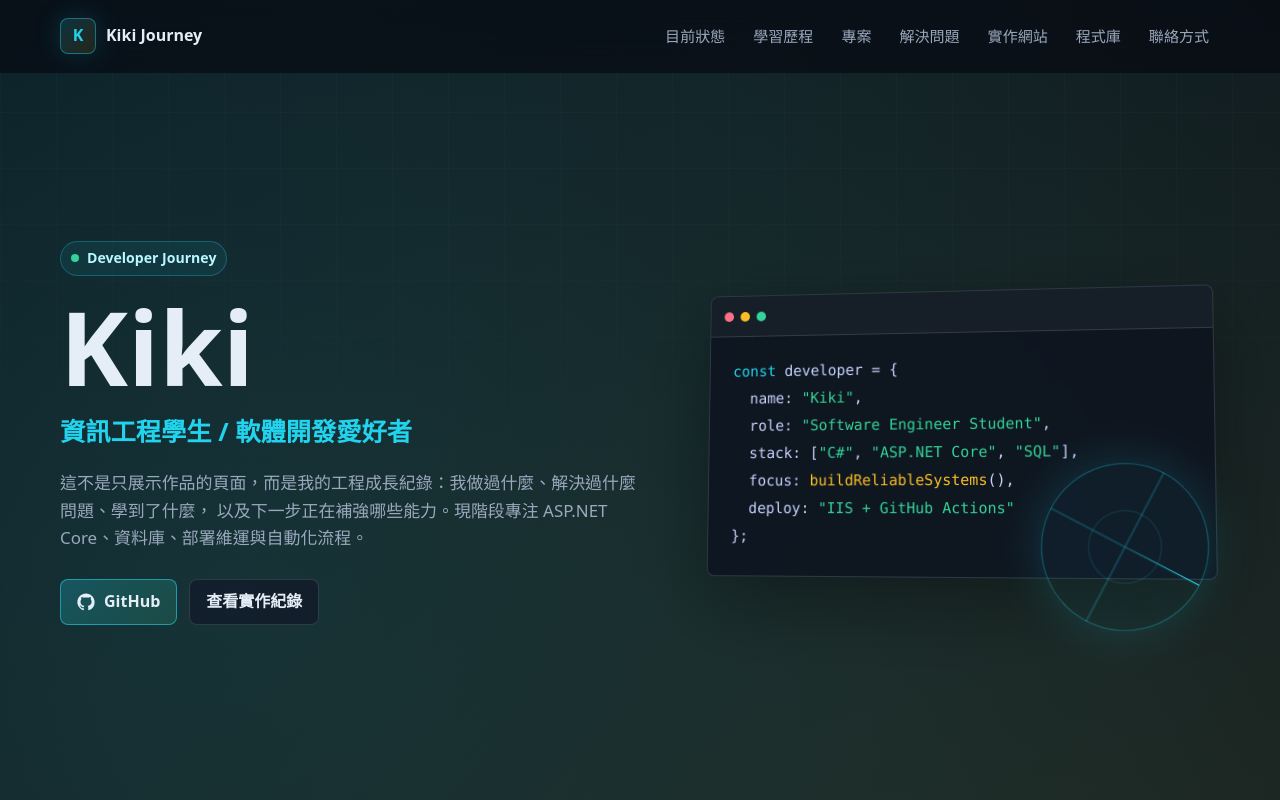
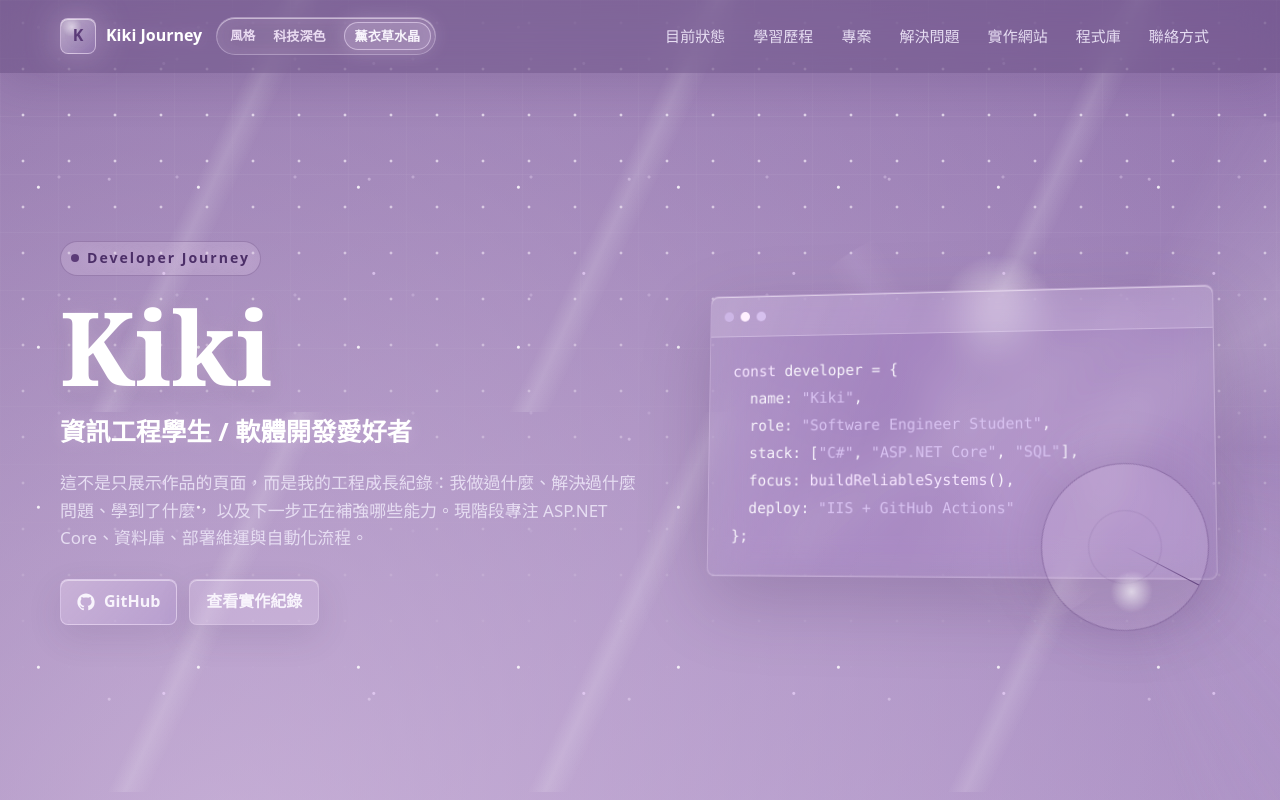
Before and after one commit to 7777lingling/Kiki-Portfolio, a plain HTML site: page index.html in a window 1280 px wide. Shown: the top 800 px of the page. Drawn offline with Linux system fonts and the light colour scheme.

Commit message:
個人化設計

```diff
--- a/index.html
+++ b/index.html
@@ -6,14 +6,22 @@
   <meta name="description" content="Kiki Portfolio - 資訊工程學生與軟體開發愛好者的個人作品集。" />
   <title>Kiki Portfolio</title>
   <link rel="stylesheet" href="style.css" />
+  <link rel="stylesheet" href="theme-lavender.css" />
 </head>
 <body>
   <header class="site-header" id="top">
     <nav class="nav" aria-label="主選單">
-      <a class="brand" href="#top" aria-label="Kiki Developer Journey 首頁">
-        <span class="brand-mark">K</span>
-        <span>Kiki Journey</span>
-      </a>
+      <div class="nav-left">
+        <a class="brand" href="#top" aria-label="Kiki Developer Journey 首頁">
+          <span class="brand-mark">K</span>
+          <span>Kiki Journey</span>
+        </a>
+        <div class="theme-panel" aria-label="個人化視覺風格">
+          <span class="theme-panel-label">風格</span>
+          <button class="theme-chip is-active" type="button" data-theme-option="tech">科技深色</button>
+          <button class="theme-chip lavender-chip" type="button" data-theme-option="lavender">薰衣草水晶</button>
+        </div>
+      </div>
       <button class="menu-toggle" type="button" aria-label="開啟選單" aria-expanded="false">
         <span></span>
         <span></span>
@@ -710,6 +718,29 @@
       });
     }
 
+    function initThemeSwitcher() {
+      const buttons = document.querySelectorAll("[data-theme-option]");
+      const savedTheme = localStorage.getItem("portfolioTheme") || "lavender";
+
+      function applyTheme(theme) {
+        document.body.dataset.theme = theme;
+        localStorage.setItem("portfolioTheme", theme);
+        buttons.forEach(button => {
+          const isActive = button.dataset.themeOption === theme;
+          button.classList.toggle("is-active", isActive);
+          button.setAttribute("aria-pressed", String(isActive));
+        });
+      }
+
+      buttons.forEach(button => {
+        button.addEventListener("click", () => {
+          applyTheme(button.dataset.themeOption);
+        });
+      });
+
+      applyTheme(savedTheme);
+    }
+
     function observeRevealElements() {
       const revealElements = document.querySelectorAll(".reveal:not(.is-visible)");
       const observer = new IntersectionObserver((entries, currentObserver) => {
@@ -754,6 +785,7 @@
       renderFeaturedProjects();
       renderRepositories(filteredRepositories);
       initNavigation();
+      initThemeSwitcher();
       initProjectPagination();
       initRepositoryPagination();
       observeRevealElements();
--- a/style.css
+++ b/style.css
@@ -95,6 +95,13 @@
       white-space: nowrap;
     }
 
+    .nav-left {
+      display: flex;
+      align-items: center;
+      gap: 14px;
+      min-width: 0;
+    }
+
     .brand-mark {
       width: 36px;
       height: 36px;
@@ -105,6 +112,49 @@
       background: linear-gradient(135deg, rgba(34, 211, 238, 0.18), rgba(251, 191, 36, 0.12));
       box-shadow: 0 0 28px rgba(34, 211, 238, 0.18);
       color: var(--cyan);
+    }
+
+    .theme-panel {
+      display: inline-flex;
+      align-items: center;
+      gap: 7px;
+      min-height: 36px;
+      padding: 4px;
+      border: 1px solid var(--line);
+      border-radius: 999px;
+      background: rgba(18, 26, 42, 0.56);
+      backdrop-filter: blur(14px);
+    }
+
+    .theme-panel-label {
+      padding-left: 9px;
+      color: var(--muted);
+      font-size: 0.78rem;
+      font-weight: 800;
+      white-space: nowrap;
+    }
+
+    .theme-chip {
+      min-height: 28px;
+      padding: 0 10px;
+      border: 1px solid transparent;
+      border-radius: 999px;
+      background: transparent;
+      color: var(--muted);
+      font: inherit;
+      font-size: 0.82rem;
+      font-weight: 850;
+      cursor: pointer;
+      transition: color 0.2s ease, border-color 0.2s ease, background 0.2s ease, box-shadow 0.2s ease;
+    }
+
+    .theme-chip:hover,
+    .theme-chip:focus-visible,
+    .theme-chip.is-active {
+      border-color: rgba(34, 211, 238, 0.42);
+      background: rgba(34, 211, 238, 0.1);
+      color: var(--text);
+      outline: none;
     }
 
     .nav-links {
@@ -939,6 +989,27 @@
         min-height: 64px;
       }
 
+      .nav-left {
+        flex-wrap: wrap;
+        gap: 8px;
+        max-width: calc(100% - 56px);
+      }
+
+      .theme-panel {
+        order: 2;
+        width: 100%;
+        max-width: 260px;
+      }
+
+      .theme-panel-label {
+        font-size: 0.74rem;
+      }
+
+      .theme-chip {
+        flex: 1;
+        padding: 0 8px;
+      }
+
       .menu-toggle {
         display: block;
       }
--- /dev/null
+++ b/theme-lavender.css
@@ -0,0 +1,330 @@
+body[data-theme="lavender"] {
+  --bg: #6b4c8b;
+  --bg-soft: #8e6cab;
+  --panel: rgba(237, 217, 243, 0.32);
+  --panel-solid: rgba(237, 217, 243, 0.52);
+  --line: rgba(246, 230, 255, 0.32);
+  --text: #F8F4FC;
+  --muted: #E6DDF2;
+  --cyan: #5b3b78;
+  --green: #d6c0ee;
+  --amber: #fff0ff;
+  --rose: #cdb6e6;
+  --blue: #b398d6;
+  --shadow: 0 28px 90px rgba(51, 31, 68, 0.3);
+  background:
+    radial-gradient(circle at 18% 12%, rgba(237, 217, 243, 0.58), transparent 25%),
+    radial-gradient(circle at 72% 18%, rgba(203, 182, 230, 0.54), transparent 32%),
+    radial-gradient(circle at 58% 92%, rgba(255, 240, 255, 0.34), transparent 34%),
+    linear-gradient(135deg, #6b4c8b 0%, #8e6cab 40%, #b398d6 72%, #edd9f3 100%);
+  color: var(--text);
+}
+
+body[data-theme="lavender"]::before {
+  background-image:
+    radial-gradient(circle, rgba(255, 248, 255, 0.9) 0 1px, transparent 1.8px),
+    radial-gradient(circle, rgba(246, 230, 255, 0.46) 0 1px, transparent 2px),
+    linear-gradient(rgba(255, 255, 255, 0.07) 1px, transparent 1px),
+    linear-gradient(90deg, rgba(255, 255, 255, 0.05) 1px, transparent 1px);
+  background-size: 46px 46px, 118px 118px, 58px 58px, 58px 58px;
+  mask-image: linear-gradient(to bottom, rgba(0, 0, 0, 0.9), transparent 86%);
+}
+
+body[data-theme="lavender"]::after {
+  content: "";
+  position: fixed;
+  inset: 0;
+  pointer-events: none;
+  background:
+    radial-gradient(circle at 24% 22%, rgba(255, 255, 255, 0.95) 0 1px, transparent 2px),
+    radial-gradient(circle at 78% 34%, rgba(240, 215, 255, 0.72) 0 1px, transparent 2px),
+    radial-gradient(circle at 42% 72%, rgba(246, 230, 255, 0.44) 0 1px, transparent 2px),
+    linear-gradient(115deg, transparent 0 46%, rgba(255, 255, 255, 0.16) 49%, transparent 53%);
+  background-size: 160px 160px, 210px 210px, 260px 260px, 420px 420px;
+  animation: lavenderSparkle 7s ease-in-out infinite alternate;
+  z-index: -1;
+}
+
+body[data-theme="lavender"] h1,
+body[data-theme="lavender"] h2 {
+  color: #FFFFFF;
+  font-family: Georgia, "Times New Roman", "Noto Serif TC", serif;
+  font-weight: 700;
+  text-shadow:
+    0 0 18px rgba(237, 217, 243, 0.38),
+    0 3px 20px rgba(75, 48, 98, 0.24);
+}
+
+body[data-theme="lavender"] h3,
+body[data-theme="lavender"] .brand,
+body[data-theme="lavender"] .hero-role,
+body[data-theme="lavender"] .status-card strong {
+  color: #FFFFFF;
+  text-shadow: 0 0 18px rgba(237, 217, 243, 0.24);
+}
+
+body[data-theme="lavender"] .section-kicker,
+body[data-theme="lavender"] .eyebrow,
+body[data-theme="lavender"] .repo-link,
+body[data-theme="lavender"] .project-index {
+  color: #4c2f68;
+  letter-spacing: 0.14em;
+  text-shadow: 0 0 12px rgba(237, 217, 243, 0.34);
+}
+
+body[data-theme="lavender"] .eyebrow {
+  border-color: rgba(91, 59, 120, 0.32);
+  background: rgba(237, 217, 243, 0.2);
+}
+
+body[data-theme="lavender"] .pulse {
+  background: #5b3b78;
+  box-shadow: 0 0 0 rgba(91, 59, 120, 0.48);
+  animation: none;
+}
+
+body[data-theme="lavender"] .hero-copy,
+body[data-theme="lavender"] .section-desc,
+body[data-theme="lavender"] .card p,
+body[data-theme="lavender"] .status-card span,
+body[data-theme="lavender"] .page-status,
+body[data-theme="lavender"] .project-role,
+body[data-theme="lavender"] .project-learned {
+  color: #E6DDF2;
+}
+
+body[data-theme="lavender"] .site-header {
+  background: rgba(78, 50, 104, 0.34);
+  box-shadow: 0 10px 46px rgba(72, 45, 95, 0.18);
+}
+
+body[data-theme="lavender"] .site-header.is-scrolled {
+  background: rgba(78, 50, 104, 0.54);
+}
+
+body[data-theme="lavender"] .brand-mark {
+  border-color: rgba(237, 217, 243, 0.55);
+  background:
+    linear-gradient(135deg, rgba(255, 248, 255, 0.48), rgba(179, 152, 214, 0.34)),
+    radial-gradient(circle at 32% 24%, rgba(255, 255, 255, 0.58), transparent 28%);
+  box-shadow:
+    0 0 34px rgba(237, 217, 243, 0.36),
+    inset 0 1px 0 rgba(255, 255, 255, 0.52);
+}
+
+body[data-theme="lavender"] .icon,
+body[data-theme="lavender"] .timeline-year {
+  border-color: rgba(91, 59, 120, 0.5);
+  background:
+    linear-gradient(135deg, rgba(237, 217, 243, 0.34), rgba(91, 59, 120, 0.16)),
+    rgba(237, 217, 243, 0.12);
+  color: #4c2f68;
+  box-shadow:
+    inset 0 1px 0 rgba(255, 248, 255, 0.38),
+    0 0 22px rgba(91, 59, 120, 0.18);
+  text-shadow: none;
+}
+
+body[data-theme="lavender"] .timeline::before {
+  background: rgba(91, 59, 120, 0.32);
+}
+
+body[data-theme="lavender"] .nav-links a:hover,
+body[data-theme="lavender"] .nav-links a:focus-visible {
+  background: rgba(237, 217, 243, 0.16);
+}
+
+body[data-theme="lavender"] .theme-panel,
+body[data-theme="lavender"] .menu-toggle {
+  background: rgba(237, 217, 243, 0.18);
+  border-color: rgba(246, 230, 255, 0.3);
+  box-shadow: inset 0 1px 0 rgba(255, 248, 255, 0.52);
+}
+
+body[data-theme="lavender"] .theme-panel-label,
+body[data-theme="lavender"] .theme-chip {
+  color: #eadcf2;
+}
+
+body[data-theme="lavender"] .theme-chip.is-active {
+  border-color: rgba(246, 230, 255, 0.52);
+  background: rgba(237, 217, 243, 0.22);
+  color: #F8F4FC;
+  box-shadow: 0 0 20px rgba(237, 217, 243, 0.28);
+}
+
+body[data-theme="lavender"] .hero {
+  position: relative;
+}
+
+body[data-theme="lavender"] .hero::before {
+  content: "";
+  position: absolute;
+  width: min(58vw, 680px);
+  aspect-ratio: 1;
+  right: -16%;
+  top: 5%;
+  pointer-events: none;
+  background:
+    radial-gradient(circle at 38% 32%, rgba(255, 248, 255, 0.72), transparent 9%),
+    radial-gradient(circle at 50% 50%, rgba(237, 217, 243, 0.34), transparent 36%),
+    conic-gradient(from 18deg, transparent, rgba(255, 255, 255, 0.2), transparent 18%, rgba(205, 182, 230, 0.2), transparent 38%);
+  filter: blur(1px);
+  opacity: 0.84;
+  animation: lavenderAura 9s ease-in-out infinite alternate;
+  z-index: -1;
+}
+
+body[data-theme="lavender"] .hero::after {
+  content: "";
+  position: absolute;
+  width: min(36vw, 420px);
+  aspect-ratio: 1;
+  right: 4%;
+  top: 20%;
+  pointer-events: none;
+  background:
+    linear-gradient(135deg, transparent 45%, rgba(255, 255, 255, 0.28) 50%, transparent 55%),
+    linear-gradient(45deg, transparent 45%, rgba(240, 215, 255, 0.18) 50%, transparent 55%);
+  border-radius: 50%;
+  opacity: 0.52;
+  transform: rotate(12deg);
+  z-index: -1;
+}
+
+body[data-theme="lavender"] .card,
+body[data-theme="lavender"] .terminal-card,
+body[data-theme="lavender"] .learning-strip {
+  background:
+    linear-gradient(145deg, rgba(120, 90, 150, 0.18), rgba(120, 90, 150, 0.18)),
+    linear-gradient(110deg, rgba(255, 255, 255, 0.16), transparent 36%, rgba(255, 255, 255, 0.08));
+  border-color: rgba(237, 217, 243, 0.32);
+  box-shadow:
+    0 24px 74px rgba(62, 37, 82, 0.22),
+    inset 0 1px 0 rgba(255, 248, 255, 0.52),
+    inset 0 -1px 0 rgba(255, 255, 255, 0.1);
+  backdrop-filter: blur(18px) saturate(1.18);
+}
+
+body[data-theme="lavender"] .card::before {
+  background:
+    linear-gradient(135deg, rgba(255, 248, 255, 0.38), transparent 34%),
+    linear-gradient(110deg, transparent 18%, rgba(240, 215, 255, 0.2) 38%, transparent 58%);
+}
+
+body[data-theme="lavender"] .card:hover {
+  border-color: rgba(246, 230, 255, 0.54);
+  background:
+    linear-gradient(145deg, rgba(120, 90, 150, 0.24), rgba(120, 90, 150, 0.2)),
+    linear-gradient(110deg, rgba(255, 255, 255, 0.24), transparent 36%, rgba(255, 255, 255, 0.12));
+}
+
+body[data-theme="lavender"] .terminal-top {
+  background: rgba(255, 248, 255, 0.14);
+}
+
+body[data-theme="lavender"] .terminal-body {
+  color: #F8F4FC;
+}
+
+body[data-theme="lavender"] .code-key,
+body[data-theme="lavender"] .code-fn {
+  color: #f6e6ff;
+}
+
+body[data-theme="lavender"] .code-string {
+  color: #d8c2f1;
+}
+
+body[data-theme="lavender"] .btn,
+body[data-theme="lavender"] .page-btn,
+body[data-theme="lavender"] .repo-search {
+  background: rgba(237, 217, 243, 0.22);
+  border-color: rgba(237, 217, 243, 0.34);
+  color: #F8F4FC;
+  box-shadow:
+    inset 0 1px 0 rgba(255, 248, 255, 0.48),
+    0 12px 34px rgba(75, 48, 98, 0.12);
+}
+
+body[data-theme="lavender"] .btn:hover,
+body[data-theme="lavender"] .btn:focus-visible,
+body[data-theme="lavender"] .page-btn:hover:not(:disabled),
+body[data-theme="lavender"] .page-btn:focus-visible:not(:disabled),
+body[data-theme="lavender"] .repo-search:focus {
+  border-color: rgba(91, 59, 120, 0.46);
+  color: #4c2f68;
+  box-shadow:
+    0 0 0 4px rgba(91, 59, 120, 0.08),
+    0 16px 42px rgba(75, 48, 98, 0.16);
+}
+
+body[data-theme="lavender"] .btn.primary {
+  background: linear-gradient(135deg, rgba(237, 217, 243, 0.36), rgba(179, 152, 214, 0.28));
+  border-color: rgba(246, 230, 255, 0.48);
+}
+
+body[data-theme="lavender"] .tag {
+  background: rgba(237, 217, 243, 0.16);
+  border-color: rgba(91, 59, 120, 0.32);
+  color: #F8F4FC;
+}
+
+body[data-theme="lavender"] .tag.cyan,
+body[data-theme="lavender"] .tag.green,
+body[data-theme="lavender"] .tag.amber,
+body[data-theme="lavender"] .tag.rose {
+  border-color: rgba(91, 59, 120, 0.34);
+  color: #4c2f68;
+  background: rgba(237, 217, 243, 0.24);
+}
+
+body[data-theme="lavender"] .progress-track {
+  background: rgba(84, 54, 110, 0.32);
+  border-color: rgba(237, 217, 243, 0.24);
+  box-shadow: inset 0 0 14px rgba(62, 37, 82, 0.18);
+}
+
+body[data-theme="lavender"] .progress-value,
+body[data-theme="lavender"] .meter-value {
+  color: #4c2f68;
+  text-shadow: 0 0 10px rgba(237, 217, 243, 0.28);
+}
+
+body[data-theme="lavender"] .progress-fill {
+  background: linear-gradient(90deg, #5b3b78, #8e6cab, #cdb6e6);
+  box-shadow:
+    0 0 14px rgba(91, 59, 120, 0.36),
+    0 0 28px rgba(205, 182, 230, 0.28);
+}
+
+body[data-theme="lavender"] .tech-radar {
+  border-color: rgba(91, 59, 120, 0.42);
+  background:
+    radial-gradient(circle at 34% 28%, rgba(255, 255, 255, 0.62), transparent 13%),
+    radial-gradient(circle, transparent 30%, rgba(91, 59, 120, 0.12) 31%, transparent 32%),
+    rgba(237, 217, 243, 0.08);
+  box-shadow: 0 0 54px rgba(91, 59, 120, 0.22);
+}
+
+@keyframes lavenderSparkle {
+  from {
+    opacity: 0.48;
+    transform: translateY(0);
+  }
+  to {
+    opacity: 0.9;
+    transform: translateY(-8px);
+  }
+}
+
+@keyframes lavenderAura {
+  from {
+    transform: scale(0.98) rotate(0deg);
+    opacity: 0.64;
+  }
+  to {
+    transform: scale(1.04) rotate(8deg);
+    opacity: 0.9;
+  }
+}
```
